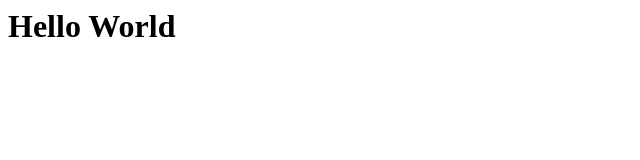
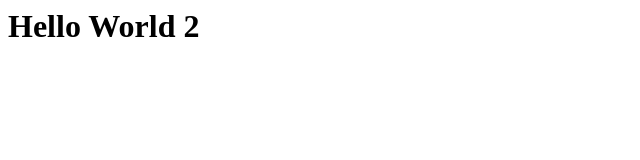
Before and after one commit to Behnam1369/ProductLandingPage, a plain HTML site: page index.html in a window 1280 px wide. Shown: the full height of the page, 0-640 px from the left. Drawn offline with Linux system fonts and the light colour scheme.

Commit message:
first commit

```diff
--- a/index.html
+++ b/index.html
@@ -1,9 +1,7 @@
 <html>
-  <head>
-
-  </head>
+  <head> </head>
 
   <body>
-      <h1>Hello World</h1>
+    <h1>Hello World 2</h1>
   </body>
 </html>
```
